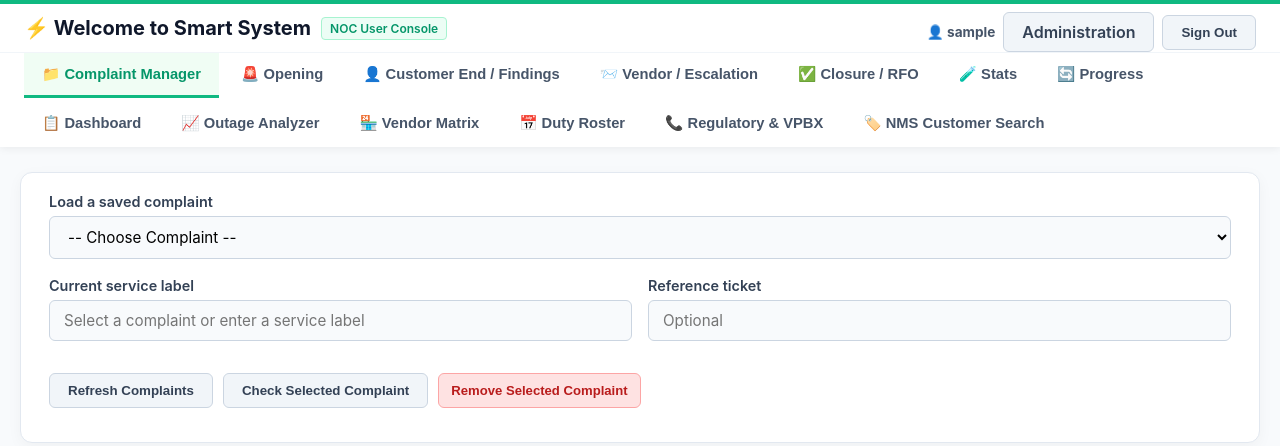
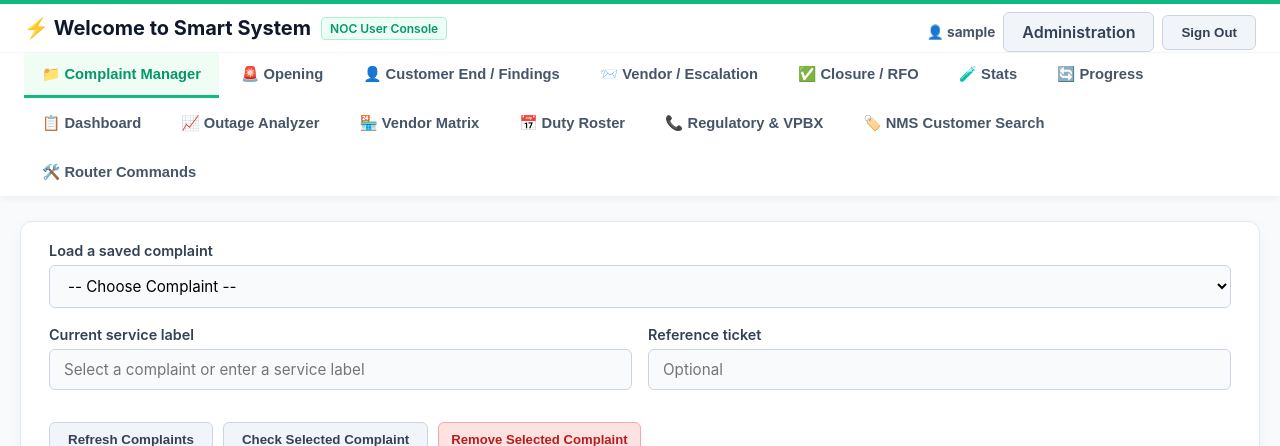
Before and after one commit to itsnasiralii/smartportal, a PHP site: page /index.php in a window 1280 px wide. Shown: the top 446 px of the page. Run offline with PHP 8.4, Linux system fonts and the light colour scheme; the visitor is signed in with stand-in values (Sample User, id 1); data that the repository does not hold is empty.

Commit message:
Add Router Commands tab to navigation

```diff
--- a/index.php
+++ b/index.php
@@ -20,6 +20,7 @@ $feature_tab_map = [
     'roster' => 'tab-roster',
     'vpbx' => 'tab-vpbx',
     'nms' => 'tab-nms',
+    'router' => 'tab-router',
 ];
 $active_tab_id = '';
 foreach ($feature_tab_map as $fkey => $tId) {
@@ -93,6 +94,9 @@ foreach ($feature_tab_map as $fkey => $tId) {
             <?php endif; ?>
             <?php if (has_feature_access('nms')): ?>
                 <button type="button" class="tab-btn <?= $active_tab_id === 'tab-nms' ? 'active' : '' ?>" onclick="switchTab('tab-nms')">🏷️ NMS Customer Search</button>
+            <?php endif; ?>
+            <?php if (has_feature_access('router')): ?>
+                <button type="button" class="tab-btn <?= $active_tab_id === 'tab-router' ? 'active' : '' ?>" onclick="switchTab('tab-router')">🛠️ Router Commands</button>
             <?php endif; ?>
         </nav>
     </header>
```
